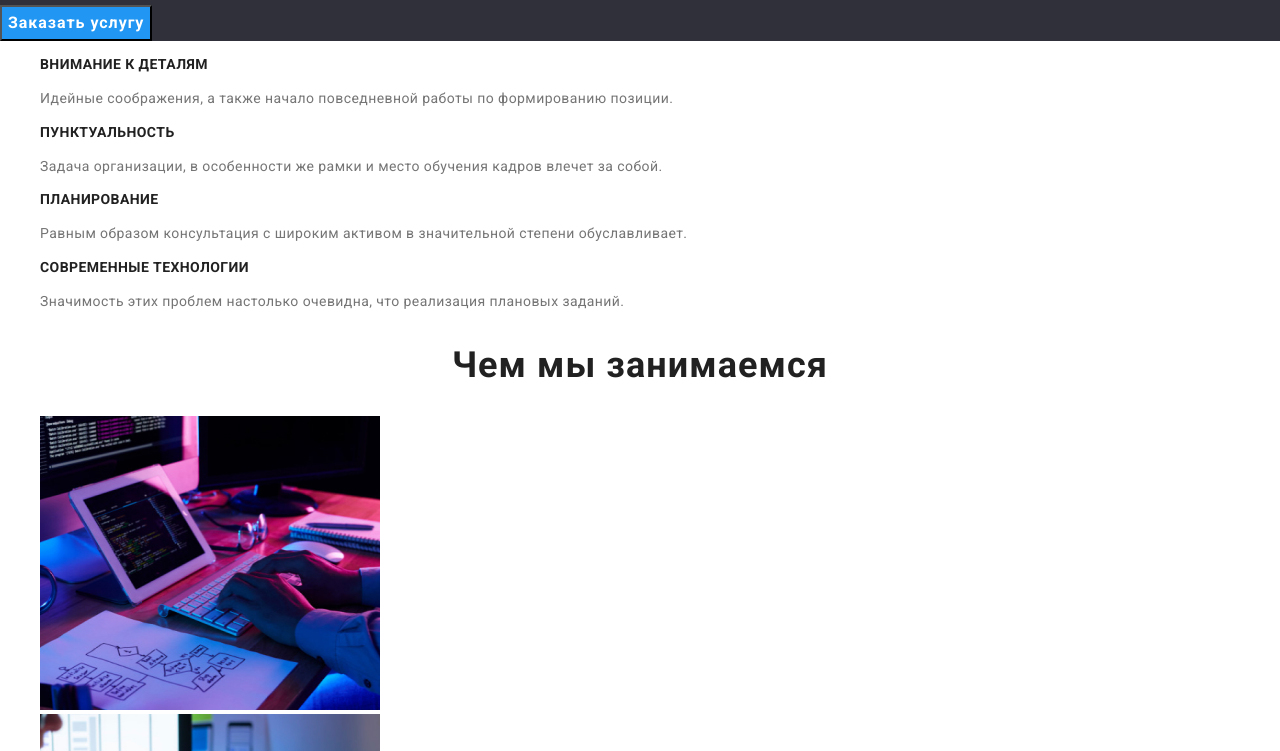
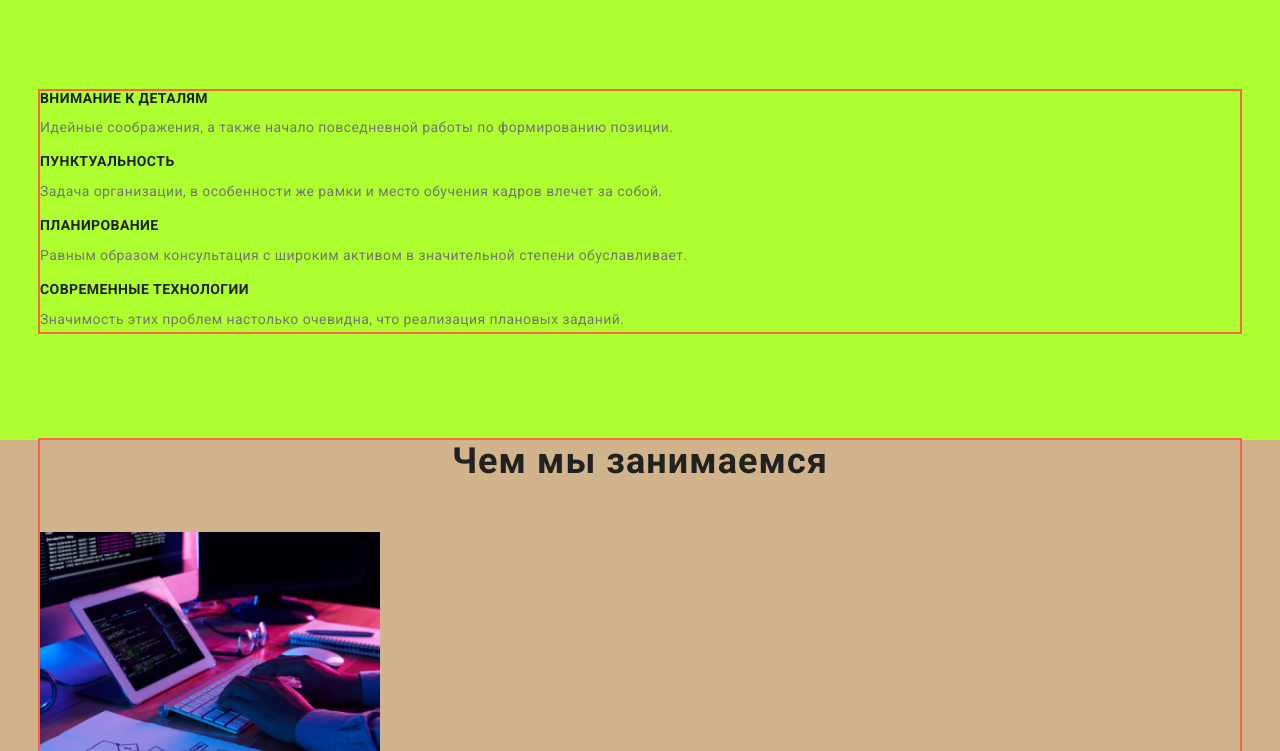
Before and after one commit to ihor-nechyporenko/goit-markup-hw-03, a plain HTML site: page index.html in a window 1280 px wide. Shown: the part 269-1020 px from the top of the page. Drawn offline with nearby package versions, Linux system fonts and the light colour scheme.

Commit message:
padding-margin
-modern-normalize
-buttons
-padding
-margin

```diff
--- a/css/styles.css
+++ b/css/styles.css
@@ -12,6 +12,31 @@ footer (secondary bg color) #2F303A */
 /* footer text primary color #FFFFFF
     secondary text color rgba(255, 255, 255, 0.6) */
 
+    html {
+        box-sizing: border-box;
+    }
+
+    *,
+    *::before,
+    *::after {
+        box-sizing: inherit;
+    }
+
+    img {
+        display: inline-block;
+        max-width: 100%;
+        height: auto;
+    }
+
+    h1,
+    h2,
+    h3,
+    p {
+      margin-top: 0;
+    }
+
+
+
     :root {
         --primary-text-color: #757575;
         --title-text-color: #212121;
@@ -25,6 +50,12 @@ footer (secondary bg color) #2F303A */
     body {
         background-color: var(--primary-bg-color);
         color: var(--primary-text-color);
+    }
+
+    img {
+        display: block;
+        max-width: 100%;
+        height: auto;
     }
 
     .logo {
@@ -56,8 +87,15 @@ footer (secondary bg color) #2F303A */
         align-items: center;
         text-align: center;
         letter-spacing: 0.06em;
+
         background-color: var(--accent-color);
         color: #FFFFFF;
+
+        border-radius: 4px;
+        padding: 10px 32px;
+        border: 0px;
+        min-width: 200px;
+        display: inline-block;
     }
 
     .btn {
@@ -67,8 +105,13 @@ footer (secondary bg color) #2F303A */
         line-height: 1.62;
         text-align: center;
         letter-spacing: 0.03em;
+
         background-color: var(--primary-button-color);
         color: var(--title-text-color);
+
+        border-radius: 4px;
+        padding: 6px 22px;
+        border: 0px;
     }
 
     .btn:hover,
@@ -81,6 +124,27 @@ footer (secondary bg color) #2F303A */
         color: #FFFFFF;
     }
 
+    .conteiner {
+        width: 1200px;
+        margin-left: auto;
+        margin-right: auto;
+
+        outline: 2px solid tomato;
+    }
+
+    .feature-section {
+        padding-top: 94px;
+        padding-bottom: 94px;
+
+        background-color: greenyellow;
+    }
+
+    .specialization {
+        padding-bottom: 94px;
+
+        background-color: tan;
+    }
+
     .feature {
         font-family: Roboto, sans-serif;
         font-weight: 700;
@@ -89,6 +153,7 @@ footer (secondary bg color) #2F303A */
         letter-spacing: 0.03em;
         text-transform: uppercase;
         color: var(--title-text-color);
+        margin-bottom: 10px;
     }
 
     .feature-item {
@@ -107,6 +172,7 @@ footer (secondary bg color) #2F303A */
         text-align: center;
         letter-spacing: 0.03em;
         color: var(--title-text-color);
+        margin-bottom: 50px;
     }
 
     .team {
@@ -117,6 +183,9 @@ footer (secondary bg color) #2F303A */
         text-align: center;
         letter-spacing: 0.03em;
         color: var(--title-text-color);
+        /* margin or padding????? */
+        margin-top: 30px;
+        margin-bottom: 10px;
     }
 
     .team-item {
@@ -126,10 +195,12 @@ footer (secondary bg color) #2F303A */
         line-height: 1.187;
         text-align: center;
         letter-spacing: 0.03em;
+        margin-bottom: 30px;
     }
 
     .hero {
         background-color: var(--secondary-bg-color);
+        text-align: center;
     }
 
     .hero-title {
@@ -137,17 +208,22 @@ footer (secondary bg color) #2F303A */
         font-weight: 900;
         font-size: 44px;
         line-height: 1.36;
-        text-align: center;
         letter-spacing: 0.06em;
         text-transform: uppercase;
+        margin-bottom: 30px;
     }
 
     .section-team {
+        padding-top: 94px;
+        padding-bottom: 94px;
+
         background-color: #F5F4FA;
     }
 
     .list {
         list-style: none;
+        padding: 0px;
+        margin: 0px;
     }
 
     /* Header */
@@ -188,6 +264,11 @@ footer (secondary bg color) #2F303A */
         background-color: var(--secondary-bg-color);
     }
 
+    .footer {
+        padding-top: 60px;
+        padding-bottom: 60px;
+    }
+
     address {
         font-style: normal;
     }
@@ -209,6 +290,8 @@ footer (secondary bg color) #2F303A */
         line-height: 1.71;
         letter-spacing: 0.03em;
         color: #FFFFFF;
+
+        margin-bottom: 9px;
     }
 
     .contacts-footer {
@@ -219,6 +302,8 @@ footer (secondary bg color) #2F303A */
         text-decoration: none;
         letter-spacing: 0.03em;
         color: rgba(255, 255, 255, 0.6);
+
+        margin-bottom: 9px;
     }
 
     /* ./Portfolio.html */
@@ -230,6 +315,8 @@ footer (secondary bg color) #2F303A */
         line-height: 2;
         letter-spacing: 0.06em;
         color: var(--title-text-color);
+
+        margin-bottom: 4px;
     }
 
     .examples-item {
@@ -239,6 +326,8 @@ footer (secondary bg color) #2F303A */
         line-height: 1.87;
         letter-spacing: 0.03em;
         color: var(--primary-text-color);
+
+        margin-bottom: 20px;
     }
 
     /* Current page */
--- a/index.html
+++ b/index.html
@@ -3,13 +3,14 @@
 <head>
     <meta charset="UTF-8">
     <meta name="viewport" content="width=device-width, initial-scale=1.0">
-    <link rel="stylesheet" href="./css/normalize.css">
     <link href="https://fonts.googleapis.com/css2?family=Raleway:wght@700&family=Roboto:wght@400;500;700;900&display=swap" rel="stylesheet">
+    <link rel="stylesheet" href="https://cdnjs.cloudflare.com/ajax/libs/modern-normalize/1.0.0/modern-normalize.min.css" integrity="sha512-ISS7cAi1PEhQ8jnbJpJZMd29NlhNj4AWYyLOSp2CE/CsHxTCu+r+t0D2yoJudVrd0/8fTVPUVDzY5Tvli75u/g==" crossorigin="anonymous" />
     <link rel="stylesheet" href="./css/styles.css">
     <title>WebStudio</title>
 </head>
 <body>
     <header>
+        <div class="conteiner">
             <nav>
                 <a href="./index.html" class="logo">Web<span class="logo-header">Studio</span></a>
                 <ul class="list">
@@ -33,15 +34,19 @@
                         <a href="tel:+380961111111" class="contacts-header">+38 096 111 11 11</a>
                     </li>
                 </ul>
+        </div>
     </header>
 
     <main>
         <section class="hero">
+            <div class="conteiner">
                 <h1 class="hero-title">Эффективные решения для вашего бизнеса</h1>
                 <button type="button" class="hero-btn">Заказать услугу</button>
+            </div>
         </section>
 
-        <section>
+        <section class="feature-section">
+            <div class="conteiner">
                     <h2 hidden>Наши качества</h2>
                 <ul class="list">
                     <li>
@@ -64,9 +69,11 @@
                         <p class="feature-item">Значимость этих проблем настолько очевидна, что реализация плановых заданий.</p>
                     </li>
                 </ul>
+            </div>
         </section>
 
-        <section>
+        <section class="specialization">
+            <div class="conteiner">
                     <h2 class="section-title">Чем мы занимаемся</h2>
                 <ul class="list">
                     <li>
@@ -79,9 +86,12 @@
                         <img src="./imeges/img-3.jpg" width="340" height="294" alt="Адаптация сайтов для просмотра на телефоне и планшете">
                     </li>
                 </ul>
+            </div>
+
         </section>
 
         <section class="section-team">
+            <div class="conteiner">
                     <h2 class="section-title">Наша команда</h2>
                 <ul class="list">
                     <li>
@@ -105,16 +115,20 @@
                         <p class="team-item" lang="en">UI Designer</p>
                     </li>
                 </ul>
+            </div>
+
         </section>
     </main>
 
-    <footer id="contacts">
+    <footer id="contacts" class="footer">
+        <div class="conteiner">
             <a href="./index.html" class="logo">Web<span class="logo-footer">Studio</span></a>
             <address>
                 <p class="address">г. Киев, пр-т Леси Украинки, 26</p>
                 <a href="mailto:info@devstudio.com" class="contacts-footer">info@devstudio.com</a>
                 <a href="tel:+380961111111" class="contacts-footer">+38 096 111 11 11</a>
             </address>
+        </div>
     </footer>
 
 </body>
```
Also changed, not shown: portfolio.html (+9 -0 lines). Lines whose indentation alone changed are shown as unchanged.
